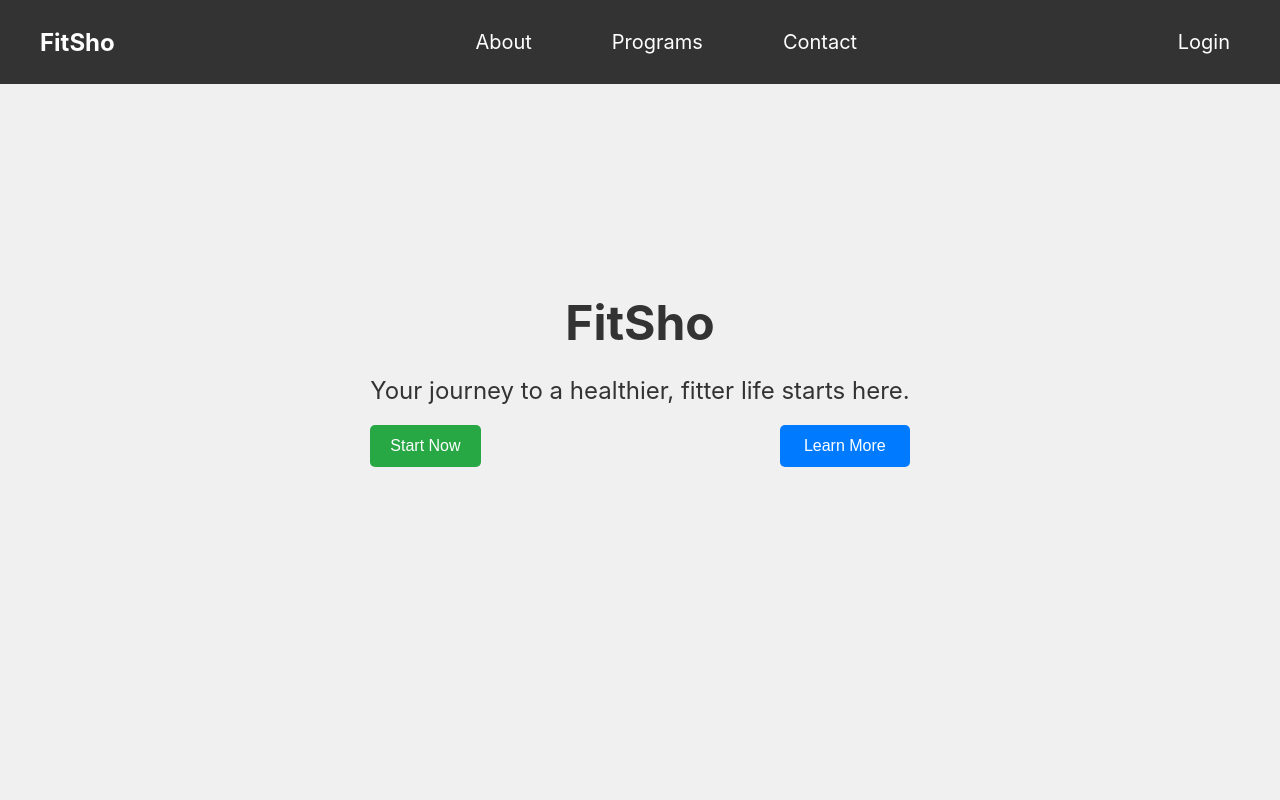
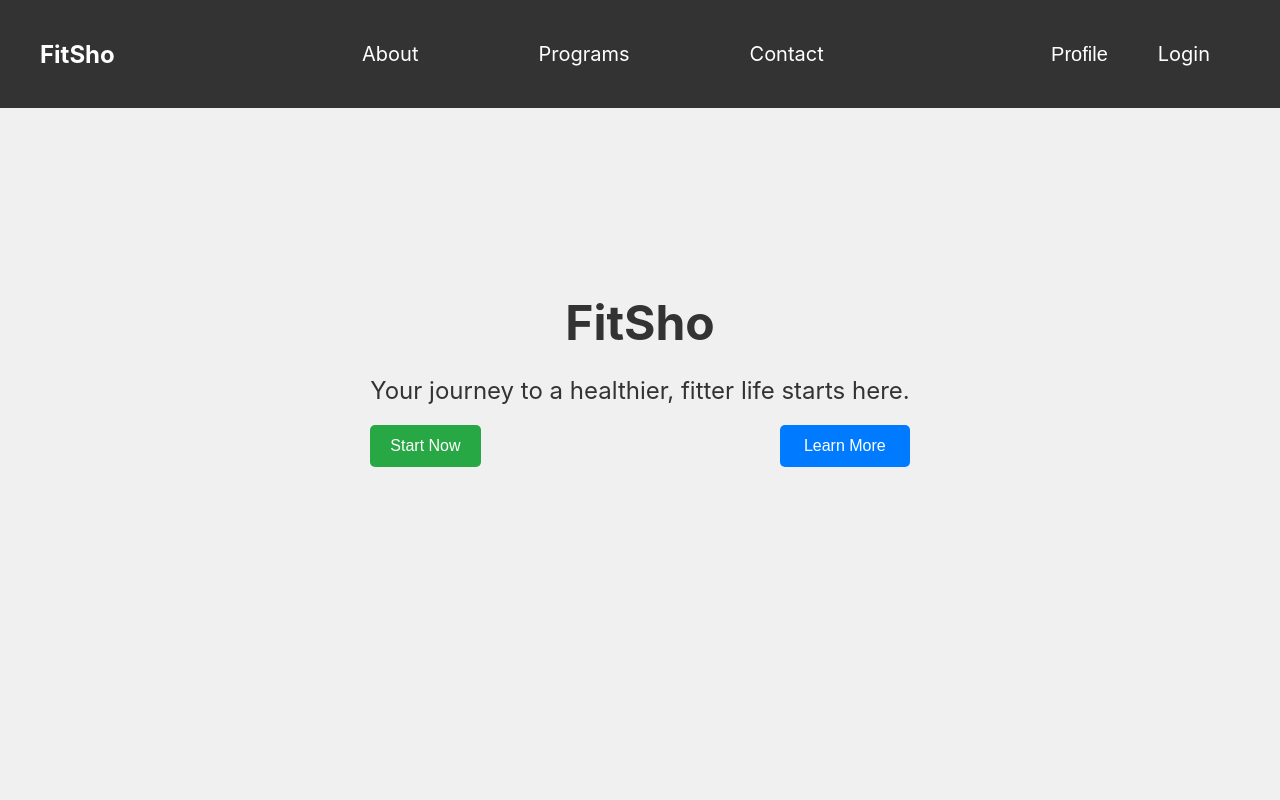
Before and after one commit to A-Shalchian/trainer-app, a React (Create React App) app in the folder trainer-app-frontend/: page / in a window 1280 px wide. Shown: the top 800 px of the page. Built offline with nearby package versions, Linux system fonts and the light colour scheme.

Commit message:
added a profile tab and added some functions

```diff
--- a/trainer-app-frontend/src/Components/Navbar/Navbar.css
+++ b/trainer-app-frontend/src/Components/Navbar/Navbar.css
@@ -36,24 +36,39 @@
 }
 
 .navbar-links a,
-.navbar-login a {
+.navbar-login,
+.navbar-profile {
   color: white;
   text-decoration: none;
   font-size: 16px; /* Smaller font size for mobile */
   display: inline-block; /* Ensures the transform property works */
   transition: transform 0.2s ease-in-out;
+  background: none; /* Remove default button/link background */
+  border: none; /* Remove default button border */
+  cursor: pointer; /* Ensure pointer cursor for buttons */
+  padding: 8px 12px; /* Add padding for better clickable area */
 }
 
 .navbar-links a:hover,
-.navbar-login a:hover {
+.navbar-login:hover,
+.navbar-profile:hover {
   transform: scale(
     1.2
   ); /* Slightly smaller scale for better mobile experience */
   text-decoration: underline;
 }
 
+.navbar-actions {
+  display: flex;
+  align-items: center;
+}
+
 .navbar-login {
   margin-right: 5px; /* Margin adjustment for mobile */
+}
+
+.navbar-profile {
+  margin-right: 10px; /* Add margin to separate from login */
 }
 
 /* Tablet Styles (Medium Screens) */
@@ -71,8 +86,10 @@
   }
 
   .navbar-links a,
-  .navbar-login a {
+  .navbar-login,
+  .navbar-profile {
     font-size: 18px; /* Increase font size for better readability */
+    padding: 10px 15px; /* Increase padding for better readability */
   }
 }
 
@@ -91,8 +108,10 @@
   }
 
   .navbar-links a,
-  .navbar-login a {
+  .navbar-login,
+  .navbar-profile {
     font-size: 20px; /* Larger font size for desktops */
+    padding: 12px 20px; /* Larger padding for better readability */
   }
 
   .navbar-login {
--- a/trainer-app-frontend/src/Components/Navbar/Navbar.js
+++ b/trainer-app-frontend/src/Components/Navbar/Navbar.js
@@ -1,12 +1,30 @@
-import React, { useEffect } from "react";
+import React, { useEffect, useState } from "react";
 import "./Navbar.css";
 import { setupNavbarScroll } from "./navbarScroll";
+import { useNavigate } from "react-router-dom";
 
 function Navbar() {
+  const [isLoggedIn, setIsLoggedIn] = useState(false);
+  const navigate = useNavigate();
+
   useEffect(() => {
     const cleanup = setupNavbarScroll();
     return cleanup; // Clean up the event listener on unmount
   }, []);
+
+  useEffect(() => {
+    // Check if user is logged in
+    const token = localStorage.getItem("token");
+    setIsLoggedIn(!!token); // If there's a token, set isLoggedIn to true
+  }, []);
+
+  const handleProfileClick = () => {
+    if (isLoggedIn) {
+      navigate("/profile"); // Redirect to profile if logged in
+    } else {
+      navigate("/login"); // Redirect to login if not logged in
+    }
+  };
 
   return (
     <nav className="navbar">
@@ -24,8 +42,13 @@ function Navbar() {
           <a href="/contact">Contact</a>
         </li>
       </ul>
-      <div className="navbar-login">
-        <a href="/login">Login</a>
+      <div className="navbar-actions">
+        <button className="navbar-profile" onClick={handleProfileClick}>
+          Profile
+        </button>
+        <a href="/login" className="navbar-login">
+          Login
+        </a>
       </div>
     </nav>
   );
```
